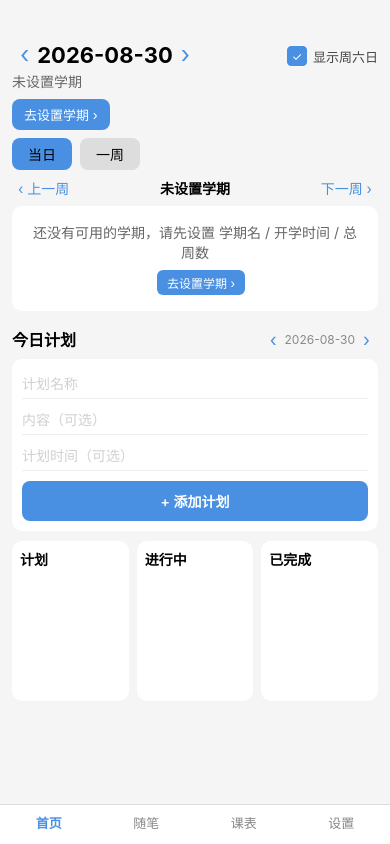
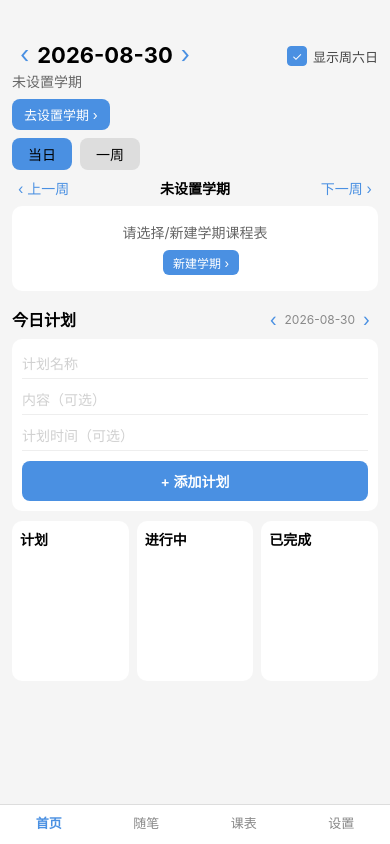
Before and after one commit to qqing9271-hub/h-course-table, a React Native app: screen / in a window 390 px wide. Built offline with nearby package versions, Linux system fonts and the light colour scheme.

Commit message:
feat: 首页未开学显示学期名+跳第一周/第一天+回到今天+无学期选择/新建提示

```diff
--- a/src/screens/HomeScreen.tsx
+++ b/src/screens/HomeScreen.tsx
@@ -1,5 +1,5 @@
 import React, { useState } from 'react';
-import { View, Text, TouchableOpacity, StyleSheet, ScrollView } from 'react-native';
+import { View, Text, TouchableOpacity, StyleSheet, ScrollView, Modal } from 'react-native';
 import { useAppStore } from '../store/appStore';
 import { currentWeek, isBeforeSemester, isAfterSemester, parseDate } from '../domain/semester';
 import { buildDayTimeline, buildWeekGrid, bigPeriodRange } from '../domain/schedule';
@@ -23,14 +23,14 @@ function weekdayOneStr(s: string): number {
 }
 
 export default function HomeScreen({ goTo }: { goTo: (tab: string) => void }) {
-  const { semester, setting, courses: allCourses, setSetting, addCourse, updateCourse } = useAppStore();
+  const { semester, setting, courses: allCourses, setSetting, addCourse, updateCourse, semesters, setActiveSemester } = useAppStore();
   const courses = coursesForSemester(allCourses, semester?.id);
   const [view, setView] = useState<'day' | 'week'>('day');
   const todayStr = localDateStr(new Date());
   const [schDate, setSchDate] = useState(todayStr);
   const [editCell, setEditCell] = useState<{ weekday: number; bigPeriod: number; course?: Course } | null>(null);
+  const [showSemModal, setShowSemModal] = useState(false);
 
-  const beforeToday = semester ? isBeforeSemester(semester, todayStr) : false;
   const rawW = semester ? currentWeek(semester, schDate) : 0;
   const schWeek = Number.isFinite(rawW) ? rawW : 0;
   const schWd = weekdayOneStr(schDate);
@@ -125,18 +125,6 @@ export default function HomeScreen({ goTo }: { goTo: (tab: string) => void }) {
         </View>
       </View>
 
-      {beforeToday || (semester && schBefore) ? (
-        <View style={styles.warnRow}>
-          <Text style={styles.warn}>现在还未开学</Text>
-          {semester ? (
-            <TouchableOpacity style={styles.jumpBtn} onPress={() => setSchDate(semester.startDate)}>
-              <Text style={styles.jumpTxt}>跳到开学第一天</Text>
-            </TouchableOpacity>
-          ) : null}
-        </View>
-      ) : null}
-      {schAfter ? <Text style={styles.warn}>学期已结束</Text> : null}
-
       <View style={styles.toggle}>
         <TouchableOpacity onPress={() => setView('day')} style={[styles.togBtn, view === 'day' && styles.togActive]}><Text>当日</Text></TouchableOpacity>
         <TouchableOpacity onPress={() => setView('week')} style={[styles.togBtn, view === 'week' && styles.togActive]}><Text>一周</Text></TouchableOpacity>
@@ -147,32 +135,63 @@ export default function HomeScreen({ goTo }: { goTo: (tab: string) => void }) {
         <TouchableOpacity onPress={() => setSchDate(addDaysToDate(schDate, 7))}><Text style={styles.nav2}>下一周 ›</Text></TouchableOpacity>
       </View>
 
-      {canShowSchedule ? (
+      {!semester ? (
+        <View style={styles.noticeCard}>
+          <Text style={styles.noticeTxt}>请选择/新建学期课程表</Text>
+          <View style={styles.noticeRow}>
+            {semesters.length > 0 ? (
+              <TouchableOpacity style={styles.jumpBtn} onPress={() => setShowSemModal(true)}><Text style={styles.jumpTxt}>选择已有学期 ›</Text></TouchableOpacity>
+            ) : null}
+            <TouchableOpacity style={styles.jumpBtn} onPress={() => goTo('settings')}><Text style={styles.jumpTxt}>新建学期 ›</Text></TouchableOpacity>
+          </View>
+        </View>
+      ) : !canShowSchedule ? (
+        <View style={styles.noticeCard}>
+          {schBefore ? (
+            <>
+              <Text style={styles.noticeTxt}>{semester.name} · 现在还未开学</Text>
+              <View style={styles.noticeRow}>
+                <TouchableOpacity style={styles.jumpBtn} onPress={() => setSchDate(semester.startDate)}><Text style={styles.jumpTxt}>跳到第一周</Text></TouchableOpacity>
+                <TouchableOpacity style={styles.jumpBtn} onPress={() => setSchDate(semester.startDate)}><Text style={styles.jumpTxt}>跳到第一天</Text></TouchableOpacity>
+              </View>
+            </>
+          ) : schAfter ? (
+            <Text style={styles.noticeTxt}>{semester.name} · 学期已结束</Text>
+          ) : (
+            <>
+              <Text style={styles.noticeTxt}>开学时间/周数有误，请到设置修正</Text>
+              <TouchableOpacity style={styles.jumpBtn} onPress={() => goTo('settings')}><Text style={styles.jumpTxt}>去设置 ›</Text></TouchableOpacity>
+            </>
+          )}
+        </View>
+      ) : (
         <>
           <Text style={styles.sectionTitle}>课程表（点击格子可添加/编辑课程）</Text>
           {view === 'day' ? renderDay() : renderWeek()}
+          {schDate !== todayStr ? (
+            <TouchableOpacity style={styles.jumpBtn} onPress={() => setSchDate(todayStr)}><Text style={styles.jumpTxt}>回到今天</Text></TouchableOpacity>
+          ) : null}
           <Text style={styles.sectionTitle}>编辑课表：点格子选择时间段添加课程；节数/时间/导入导出在「课表」页</Text>
         </>
-      ) : (
-        <View style={styles.noticeCard}>
-          {!semester || weekText === '未设置学期' ? (
-            <>
-              <Text style={styles.noticeTxt}>还没有可用的学期，请先设置 学期名 / 开学时间 / 总周数</Text>
-              <TouchableOpacity style={styles.jumpBtn} onPress={() => goTo('settings')}><Text style={styles.jumpTxt}>去设置学期 ›</Text></TouchableOpacity>
-            </>
-          ) : schBefore ? (
-            <>
-              <Text style={styles.noticeTxt}>现在还未开学，暂不显示课程表</Text>
-              <TouchableOpacity style={styles.jumpBtn} onPress={() => setSchDate(semester!.startDate)}><Text style={styles.jumpTxt}>跳到开学第一天</Text></TouchableOpacity>
-            </>
-          ) : (
-            <Text style={styles.noticeTxt}>学期已结束，暂不显示课程表</Text>
-          )}
-        </View>
       )}
 
       <TodayPlanScreen />
 
+      <Modal visible={showSemModal} transparent animationType="slide" onRequestClose={() => setShowSemModal(false)}>
+        <View style={{ flex: 1, backgroundColor: 'rgba(0,0,0,0.5)', justifyContent: 'center', padding: 28 }}>
+          <View style={{ backgroundColor: '#fff', borderRadius: 12, padding: 16 }}>
+            <Text style={{ fontSize: 16, fontWeight: '700', marginBottom: 10 }}>选择要在首页显示的学期</Text>
+            {semesters.map((s) => (
+              <TouchableOpacity key={s.id} style={{ paddingVertical: 10, borderBottomWidth: 1, borderColor: '#eee' }} onPress={() => { setActiveSemester(s.id); setShowSemModal(false); setSchDate(todayStr); }}>
+                <Text>{s.name}{semester && semester.id === s.id ? '  [当前]' : ''}</Text>
+              </TouchableOpacity>
+            ))}
+            <TouchableOpacity style={{ marginTop: 12, backgroundColor: '#ddd', borderRadius: 8, padding: 10, alignItems: 'center' }} onPress={() => setShowSemModal(false)}>
+              <Text>取消</Text>
+            </TouchableOpacity>
+          </View>
+        </View>
+      </Modal>
       {editCell ? (
         <CourseEditModal
           visible={!!editCell}
@@ -216,6 +235,7 @@ const styles = StyleSheet.create({
   weekLabel: { fontWeight: '700' },
   noticeCard: { backgroundColor: '#fff', borderRadius: 10, padding: 16, marginBottom: 8, alignItems: 'center' },
   noticeTxt: { fontSize: 14, color: '#666', marginBottom: 8, textAlign: 'center' },
+  noticeRow: { flexDirection: 'row', gap: 10, flexWrap: 'wrap', justifyContent: 'center' },
   sectionTitle: { fontSize: 14, fontWeight: '700', color: '#555', marginTop: 8, marginBottom: 6 },
   slot: { backgroundColor: '#fff', borderRadius: 10, padding: 12, marginBottom: 8 },
   slotLabel: { color: '#888', fontSize: 12, marginBottom: 4 },
```
